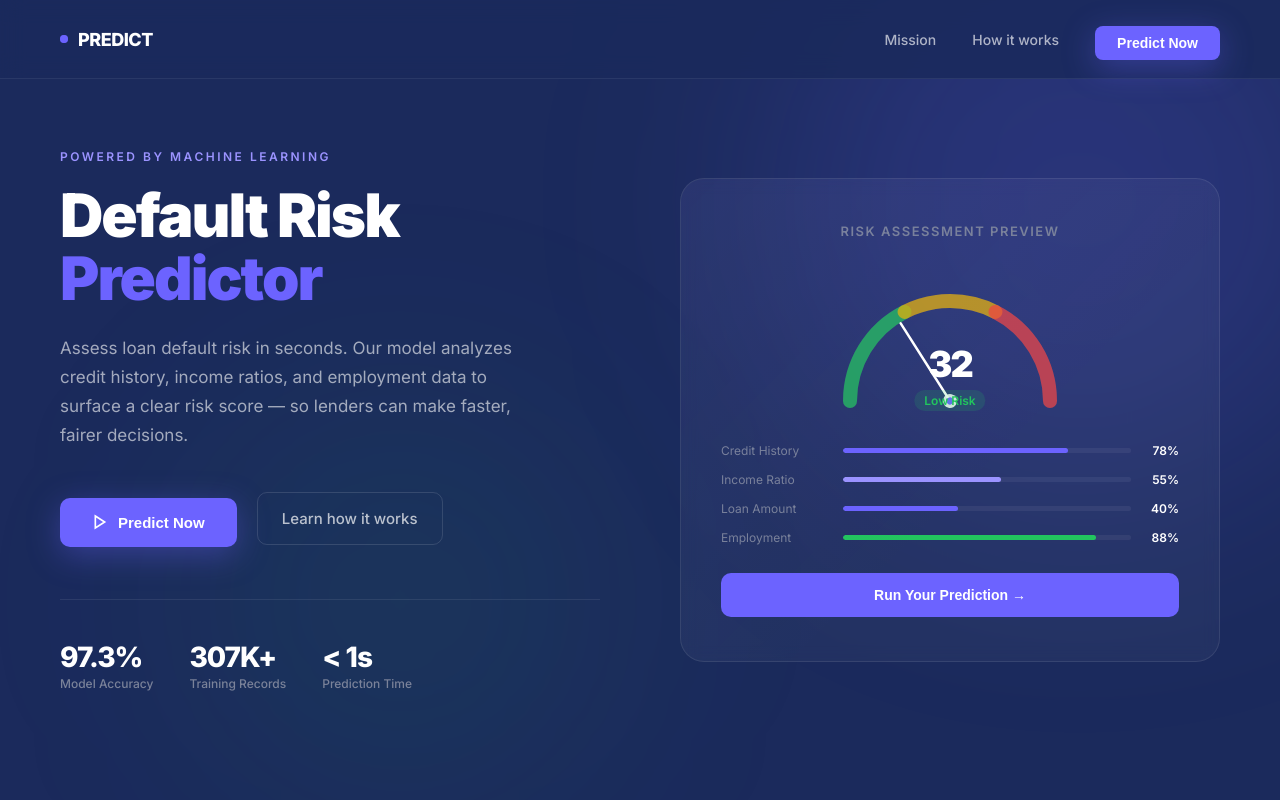
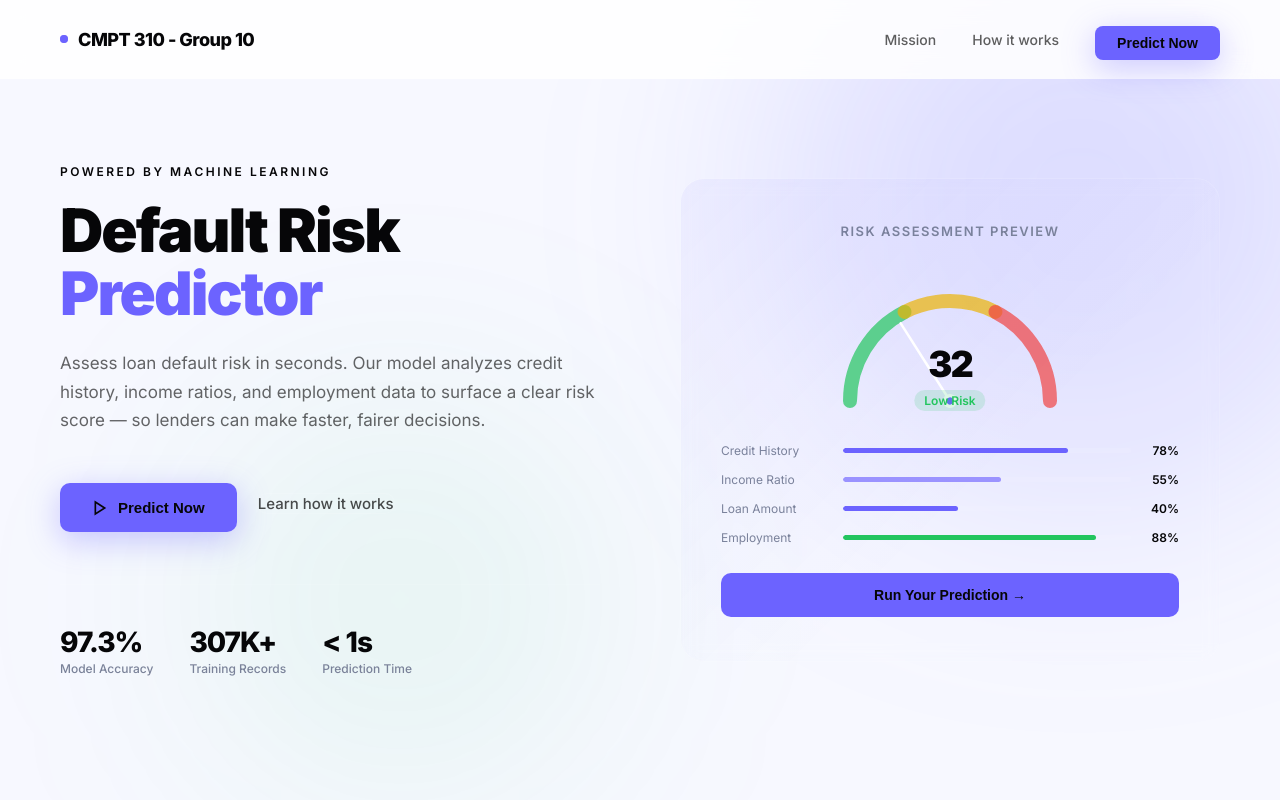
Before and after one commit to hoyongj/home-credit-risk-app, a React (Vite) app in the folder front/: page / in a window 1280 px wide. Shown: the top 800 px of the page. Built offline with nearby package versions, Linux system fonts and the light colour scheme; no server answers.

Commit message:
colour changes

```diff
--- a/front/src/LandingPage.jsx
+++ b/front/src/LandingPage.jsx
@@ -11,14 +11,14 @@ const styles = `
   *, *::before, *::after { box-sizing: border-box; margin: 0; padding: 0; }
 
   :root {
-    --navy:   #1B2A5C;
+    --navy:   #F7F8FF;
     --navy2:  #2E3F7F;
-    --accent: #6C63FF;
-    --accent2:#9B93FF;
-    --surf:   #F7F8FF;
+    --accent: #6C63FF; //#6C63FF
+    --accent2: #9B93FF;
+    --surf:   #060608; //  #F7F8FF
     --dark:   #0D1424;
     --muted:  #7A8299;
-    --white:  #FFFFFF;
+    --white:  #060608;
     --green:  #22C55E;
     --yellow: #EAB308;
     --red:    #EF4444;
@@ -39,7 +39,7 @@ const styles = `
     position: fixed; top: 0; left: 0; right: 0; z-index: 100;
     display: flex; align-items: center; justify-content: space-between;
     padding: 18px 60px;
-    background: rgba(27, 42, 92, 0.85);
+    background: rgba(255, 255, 255, 0.85);
     backdrop-filter: blur(12px);
     border-bottom: 1px solid rgba(255,255,255,0.07);
   }
@@ -62,7 +62,7 @@ const styles = `
   }
   .lp-nav-links a {
     font-size: 14px; font-weight: 500;
-    color: rgba(255,255,255,0.65); text-decoration: none; transition: color 0.2s;
+    color: rgba(7, 7, 7, 0.65); text-decoration: none; transition: color 0.2s;
   }
   .lp-nav-links a:hover { color: var(--white); }
   .lp-nav-cta {
@@ -113,7 +113,7 @@ const styles = `
   .lp-hero-title .lp-accent { color: var(--accent); }
   .lp-hero-body {
     font-size: 17px; line-height: 1.7;
-    color: rgba(255,255,255,0.6);
+    color: rgba(0,0,0,0.6); //rgba(255,255,255,0.6)
     max-width: 460px; margin-bottom: 40px;
   }
   .lp-actions { display: flex; align-items: center; gap: 20px; flex-wrap: wrap; }
@@ -125,7 +125,7 @@ const styles = `
     font-size: 15px; font-weight: 700;
     border: none; cursor: pointer; text-decoration: none;
     transition: background 0.2s, transform 0.15s, box-shadow 0.2s;
-    box-shadow: 0 8px 32px rgba(108,99,255,0.35);
+    box-shadow: 0 8px 32px rgba(108,99,255,0.35); //rgba(108,99,255,0.35)
   }
   .lp-btn-primary:hover {
     background: #574fff; transform: translateY(-2px);
@@ -133,7 +133,7 @@ const styles = `
   }
   .lp-btn-ghost {
     display: inline-flex; align-items: center; gap: 8px;
-    color: rgba(255,255,255,0.7);
+    color: rgba(0,0,0,0.7); //rgba(255,255,255,0.7)
     padding: 16px 24px; border-radius: 10px;
     font-size: 15px; font-weight: 500;
     border: 1px solid rgba(255,255,255,0.12);
@@ -214,7 +214,7 @@ const styles = `
   .lp-gauge-btn:hover { background: #574fff; transform: translateY(-1px); }
 
   /* HOW IT WORKS */
-  .lp-how-bg { background: rgba(0,0,0,0.15); }
+  .lp-how-bg { background: rgb(255, 255, 255); }
   .lp-section {
     padding: 100px 60px; max-width: 1200px; margin: 0 auto;
   }
@@ -243,7 +243,7 @@ const styles = `
     margin-bottom: 20px; font-size: 22px;
   }
   .lp-step-title { font-size: 17px; font-weight: 700; color: var(--white); margin-bottom: 10px; }
-  .lp-step-body { font-size: 14px; line-height: 1.7; color: rgba(255,255,255,0.5); }
+  .lp-step-body { font-size: 14px; line-height: 1.7; color: rgba(6, 6, 6, 0.5); }
 
   /* MISSION */
   .lp-mission-band {
@@ -260,7 +260,7 @@ const styles = `
     font-size: clamp(26px, 3.5vw, 40px); font-weight: 800;
     letter-spacing: -1.5px; color: var(--white); margin-bottom: 20px;
   }
-  .lp-mission-body { font-size: 16px; line-height: 1.8; color: rgba(255,255,255,0.55); }
+  .lp-mission-body { font-size: 16px; line-height: 1.8; color: rgb(0, 0, 0); }
   .lp-pillars { display: flex; flex-direction: column; gap: 20px; }
   .lp-pillar {
     display: flex; align-items: flex-start; gap: 16px;
@@ -271,7 +271,7 @@ const styles = `
   }
   .lp-pillar-icon { font-size: 20px; flex-shrink: 0; margin-top: 2px; }
   .lp-pillar-title { font-size: 14px; font-weight: 700; color: var(--white); margin-bottom: 4px; }
-  .lp-pillar-body { font-size: 13px; color: rgba(255,255,255,0.5); line-height: 1.6; }
+  .lp-pillar-body { font-size: 13px; color: rgb(0, 0, 0); line-height: 1.6; }
 
   /* FOOTER CTA */
   .lp-footer-cta {
@@ -291,7 +291,7 @@ const styles = `
     margin-bottom: 16px; position: relative; z-index: 2;
   }
   .lp-footer-cta-sub {
-    font-size: 17px; color: rgba(255,255,255,0.5);
+    font-size: 17px; color: rgb(0, 0, 0);
     margin-bottom: 40px; position: relative; z-index: 2;
   }
   .lp-footer-cta .lp-btn-primary { position: relative; z-index: 2; }
@@ -409,7 +409,7 @@ export default function LandingPage() {
       <nav className="lp-nav">
         <Link to="/" className="lp-nav-logo">
           <div className="lp-nav-dot" />
-          PREDICT
+          CMPT 310 - Group 10
         </Link>
         <ul className="lp-nav-links">
           <li><a href="#mission">Mission</a></li>
@@ -472,7 +472,7 @@ export default function LandingPage() {
       </section>
 
       {/* HOW IT WORKS */}
-      <div id="how" className="lp-how-bg">
+      <div id="how" className="glp-how-b">
         <div className="lp-section">
           <p className="lp-section-eyebrow">How it works</p>
           <h2 className="lp-section-title">Three steps to a risk score</h2>
```
